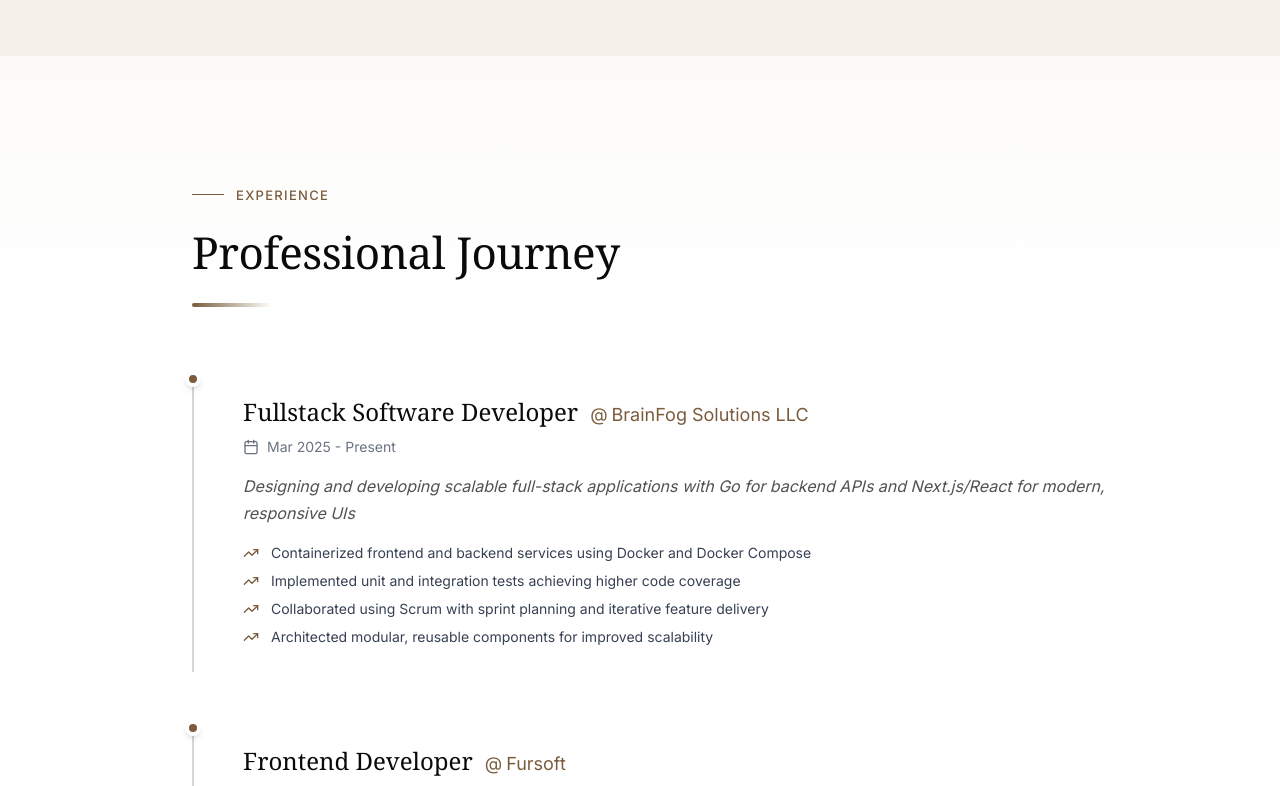
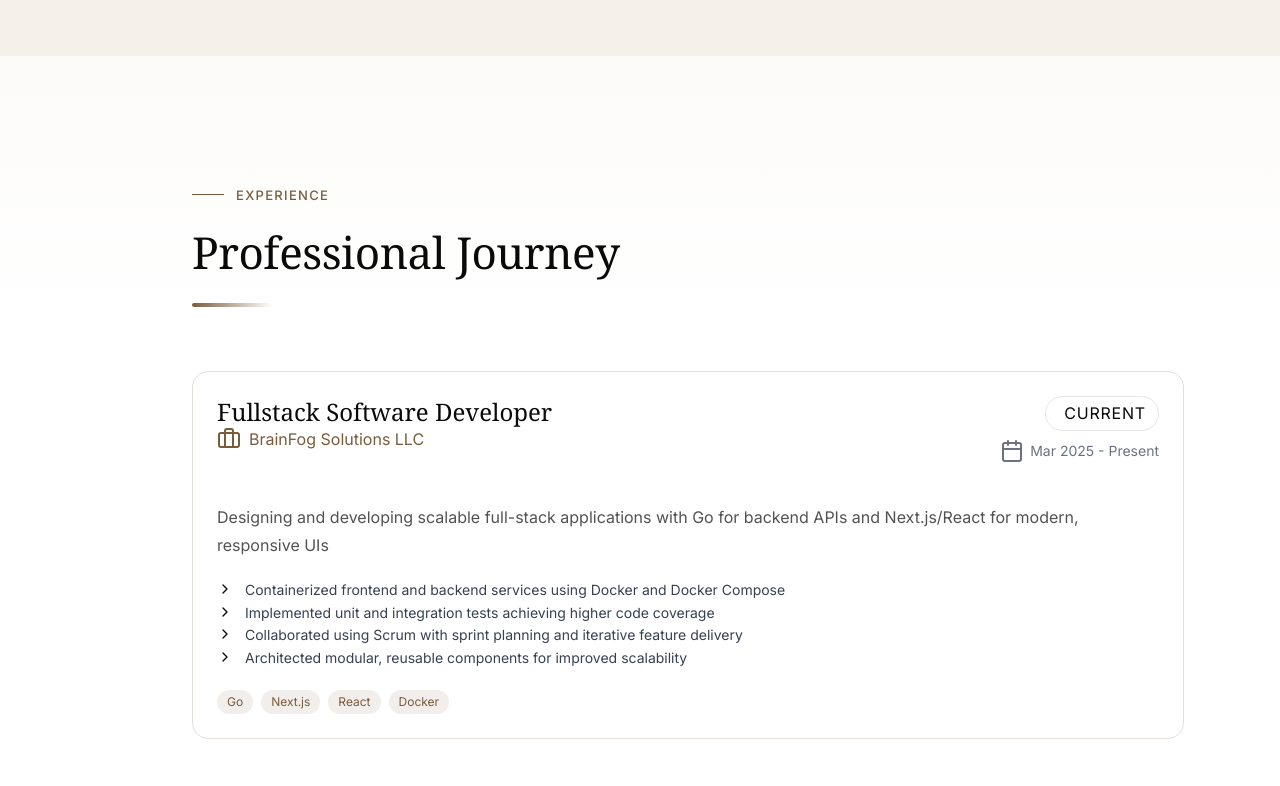
Before and after one commit to TerrenceMurray/PersonalPortfolio, a React (Vite) app: page / in a window 1280 px wide. Shown: the part 2000-2786 px from the top of the page. Built offline with nearby package versions, Linux system fonts and the light colour scheme; a web font is replaced by a local one.

Commit message:
Update projects and experience sections

```diff
--- a/src/components/Experience.tsx
+++ b/src/components/Experience.tsx
@@ -1,4 +1,4 @@
-import { Calendar, TrendingUp } from 'lucide-react';
+import { Calendar, ChevronRight, Briefcase } from 'lucide-react';
 import { SectionDivider } from './SectionDivider';
 import { AnimatedSection } from './AnimatedSection';
 
@@ -8,6 +8,7 @@ const experiences = [
     title: 'Fullstack Software Developer',
     company: 'BrainFog Solutions LLC',
     period: 'Mar 2025 - Present',
+    isCurrent: true,
     description: 'Designing and developing scalable full-stack applications with Go for backend APIs and Next.js/React for modern, responsive UIs',
     achievements: [
       'Containerized frontend and backend services using Docker and Docker Compose',
@@ -15,12 +16,14 @@ const experiences = [
       'Collaborated using Scrum with sprint planning and iterative feature delivery',
       'Architected modular, reusable components for improved scalability',
     ],
+    tags: ['Go', 'Next.js', 'React', 'Docker'],
   },
   {
     id: '2',
     title: 'Frontend Developer',
     company: 'Fursoft',
     period: 'Aug 2023 - Dec 2024',
+    isCurrent: false,
     description: 'Designed and built responsive web and mobile interfaces for a pet grooming platform using Next.js and modern React frameworks',
     achievements: [
       'Developed and maintained a comprehensive Figma design system',
@@ -28,29 +31,34 @@ const experiences = [
       'Enhanced UI testing and documentation with Storybook',
       'Ensured design consistency using component-based architecture and Tailwind CSS',
     ],
+    tags: ['Next.js', 'React', 'Figma', 'Storybook'],
   },
   {
     id: '3',
     title: 'Software Developer Intern',
     company: 'Coded Arts',
     period: 'Jul 2022 - Jan 2023',
+    isCurrent: false,
     description: 'Internship focused on game development, 3D tooling, and interactive web experiences in Port of Spain, Trinidad and Tobago',
     achievements: [
       'Co-developed an interactive game using Unity and C#',
       'Built a custom Autodesk Maya tool to streamline 3D artist workflows',
       'Developed a Three.js-based 3D prototype for interactive web models',
     ],
+    tags: ['Unity', 'C#', 'Three.js', 'Maya'],
   },
   {
     id: '4',
     title: 'Web Developer (Freelance)',
     company: 'Tobago Performing Arts Company',
     period: '2022',
+    isCurrent: false,
     description: 'Built a mobile-friendly booking website for the "Bitter Cassava" theatrical production',
     achievements: [
       'Increased online ticket sales through improved site performance',
       'Enhanced customer satisfaction with better accessibility',
     ],
+    tags: ['HTML', 'CSS', 'JavaScript'],
   },
 ];
 
@@ -72,45 +80,80 @@ export function Experience() {
           <div className="w-16 sm:w-20 h-1 bg-gradient-to-r from-[var(--color-rich-brown)] to-transparent rounded-full"></div>
         </div>
 
-        <div className="space-y-8 sm:space-y-10 lg:space-y-12">
+        <div className="space-y-6 sm:space-y-8 lg:space-y-10">
           {experiences.map((exp, index) => (
-            <AnimatedSection key={exp.id} delay={index * 0.2}>
-              <div className="group relative pl-5 sm:pl-6 lg:pl-8 border-l-2 border-gray-300 hover:border-[var(--color-rich-brown)] transition-colors duration-300">
-                {/* Timeline dot with pulse effect */}
-                <div className="absolute left-[-9px] top-0">
-                  <div className="relative">
-                    <div className="w-4 h-4 bg-[var(--color-rich-brown)] border-4 border-white group-hover:scale-125 transition-transform duration-300 rounded-full shadow-md"></div>
-                    <div className="absolute inset-0 w-4 h-4 bg-[var(--color-rich-brown)] rounded-full animate-ping opacity-0 group-hover:opacity-75"></div>
-                  </div>
-                </div>
+            <AnimatedSection key={exp.id} delay={index * 0.15}>
+              <div className="group relative">
+                {/* Left accent rail */}
+                <div className={`hidden sm:block absolute left-0 top-6 bottom-6 rounded-full transition-colors duration-300 ${
+                  exp.isCurrent
+                    ? 'w-1 bg-gradient-to-b from-[var(--color-rich-brown)] via-[var(--color-accent-gold)] to-[var(--color-rich-brown)]/20'
+                    : 'w-0.5 bg-gray-200 group-hover:bg-[var(--color-rich-brown)]/40'
+                }`} />
 
-                <div className="relative bg-white/60 backdrop-blur-md border border-white/40 group-hover:border-[var(--color-rich-brown)]/40 group-hover:shadow-xl transition-all duration-300 rounded-xl p-4 sm:p-5 lg:p-6 -ml-2">
-                  <div className="space-y-3 sm:space-y-4">
-                    <div>
-                      <div className="flex flex-col sm:flex-row sm:flex-wrap sm:items-baseline gap-1 sm:gap-2 lg:gap-3 mb-2">
-                        <h3 className="group-hover:text-[var(--color-rich-brown)] transition-colors">{exp.title}</h3>
-                        <span className="text-[var(--color-rich-brown)] text-sm sm:text-base lg:text-lg inline-flex items-center gap-1">
-                          <span className="hidden sm:inline">@</span>{exp.company}
-                        </span>
+                {/* Card */}
+                <div className={`sm:ml-8 relative rounded-2xl overflow-hidden transition-all duration-300 ${
+                  exp.isCurrent
+                    ? 'bg-[var(--color-cream)]/60 backdrop-blur-md border border-[var(--color-rich-brown)]/20 p-6 sm:p-7 lg:p-8 shadow-sm hover:shadow-xl hover:border-[var(--color-rich-brown)]/40'
+                    : 'bg-white/60 backdrop-blur-md border border-white/40 p-5 sm:p-6 lg:p-7 hover:border-[var(--color-rich-brown)]/40 hover:shadow-xl'
+                }`}>
+                  {/* Corner accent */}
+                  {exp.isCurrent ? (
+                    <div className="absolute top-0 right-0 w-20 sm:w-24 h-20 sm:h-24 bg-gradient-to-br from-[var(--color-accent-gold)]/8 to-transparent rounded-tr-2xl pointer-events-none" />
+                  ) : (
+                    <div className="absolute top-0 right-0 w-16 sm:w-20 h-16 sm:h-20 bg-gradient-to-br from-[var(--color-rich-brown)]/5 to-transparent rounded-tr-2xl opacity-0 group-hover:opacity-100 transition-opacity duration-300 pointer-events-none" />
+                  )}
+
+                  {/* Header */}
+                  <div className="flex flex-col sm:flex-row sm:items-start sm:justify-between gap-3 sm:gap-4 mb-4 sm:mb-5">
+                    <div className="space-y-1.5">
+                      <h3 className="group-hover:text-[var(--color-rich-brown)] transition-colors duration-300">{exp.title}</h3>
+                      <div className="flex items-center gap-2 text-[var(--color-rich-brown)]">
+                        <Briefcase className="w-3.5 h-3.5 flex-shrink-0" />
+                        <span className="text-sm sm:text-base font-medium">{exp.company}</span>
                       </div>
-                      <div className="flex items-center gap-2 text-gray-500 text-xs sm:text-sm">
-                        <Calendar className="w-3 h-3 sm:w-4 sm:h-4" />
+                    </div>
+                    <div className="flex flex-col items-start sm:items-end gap-2">
+                      {exp.isCurrent && (
+                        <div className="flex items-center gap-1.5 px-3 py-1 bg-[var(--color-forest-green)]/10 border border-[var(--color-forest-green)]/20 rounded-full">
+                          <span className="w-1.5 h-1.5 bg-[var(--color-forest-green)] rounded-full animate-pulse" />
+                          <span className="text-[11px] font-medium uppercase tracking-wider text-[var(--color-forest-green)]">Current</span>
+                        </div>
+                      )}
+                      <div className="flex items-center gap-1.5 text-gray-500 text-xs sm:text-sm">
+                        <Calendar className="w-3.5 h-3.5" />
                         <span>{exp.period}</span>
                       </div>
                     </div>
-                    <p className="text-gray-700 italic text-sm sm:text-base">{exp.description}</p>
-                    <ul className="space-y-2">
-                      {exp.achievements.map((achievement, idx) => (
-                        <li key={idx} className="flex items-start gap-2 sm:gap-3 text-xs sm:text-sm group/item">
-                          <TrendingUp className="w-3 h-3 sm:w-4 sm:h-4 text-[var(--color-rich-brown)] mt-0.5 flex-shrink-0 group-hover/item:scale-110 transition-transform" />
-                          <span className="text-gray-700">{achievement}</span>
-                        </li>
-                      ))}
-                    </ul>
                   </div>
 
-                  {/* Corner accent */}
-                  <div className="absolute top-0 right-0 w-12 sm:w-16 h-12 sm:h-16 bg-gradient-to-br from-[var(--color-rich-brown)]/5 to-transparent rounded-tr-xl opacity-0 group-hover:opacity-100 transition-opacity duration-300"></div>
+                  {/* Divider */}
+                  <div className="h-px bg-gradient-to-r from-[var(--color-rich-brown)]/10 via-[var(--color-rich-brown)]/5 to-transparent mb-4 sm:mb-5" />
+
+                  {/* Description */}
+                  <p className="text-gray-600 text-sm sm:text-base leading-relaxed mb-4 sm:mb-5">{exp.description}</p>
+
+                  {/* Achievements */}
+                  <ul className="space-y-2.5 sm:space-y-3 mb-4 sm:mb-5">
+                    {exp.achievements.map((achievement, idx) => (
+                      <li key={idx} className="flex items-start gap-2.5 sm:gap-3 text-sm group/item">
+                        <ChevronRight className="w-4 h-4 text-[var(--color-rich-brown)]/60 mt-0.5 flex-shrink-0 group-hover/item:text-[var(--color-rich-brown)] group-hover/item:translate-x-0.5 transition-all duration-200" />
+                        <span className="text-gray-700 leading-relaxed">{achievement}</span>
+                      </li>
+                    ))}
+                  </ul>
+
+                  {/* Tech tags */}
+                  <div className="flex flex-wrap gap-1.5 sm:gap-2">
+                    {exp.tags.map((tag, idx) => (
+                      <span
+                        key={idx}
+                        className="px-2.5 py-1 text-xs font-medium bg-[var(--color-rich-brown)]/10 text-[var(--color-rich-brown)] rounded-full"
+                      >
+                        {tag}
+                      </span>
+                    ))}
+                  </div>
                 </div>
               </div>
             </AnimatedSection>
--- a/src/components/Projects.tsx
+++ b/src/components/Projects.tsx
@@ -4,11 +4,28 @@ import { ImageWithFallback } from './figma/ImageWithFallback';
 import { AnimatedSection } from './AnimatedSection';
 import portfolioMockup from '../assets/portfolio-mockup.png';
 import courseSchedulerMockup from '../assets/course-scheduler-mockup.png';
+import helpDeskMockup from '../assets/macbook-pro-template-being-used-next-to-a-water-bottle-a19519.png';
 
 const projects = [
   {
     id: 1,
+    title: 'Help Desk Rostering',
+    type: 'Fullstack',
+    techSummary: 'React + TypeScript + Go',
+    status: 'Active' as const,
+    description: 'A fullstack web application to aid staff at The University of the West Indies, St. Augustine with scheduling students for the help desk program and managing payments.',
+    tags: ['React', 'TypeScript', 'Go', 'Python', 'Docker', 'Microservice'],
+    githubLink: 'https://github.com/HDR3604/HelpDeskRostering',
+    liveLink: 'https://helpdesk.terrencemurray.work',
+    featured: true,
+    image: helpDeskMockup
+  },
+  {
+    id: 2,
     title: 'Course Scheduler',
+    type: 'Fullstack',
+    techSummary: 'React + Go + PostgreSQL',
+    status: 'Completed' as const,
     description: 'An automated course scheduling system that generates optimal timetables by matching courses to available rooms based on capacity, room type requirements, and time constraints.',
     tags: ['React', 'Go', 'PostgreSQL', 'TailwindCSS', 'Docker'],
     githubLink: 'https://github.com/TerrenceMurray/CourseScheduler',
@@ -17,8 +34,11 @@ const projects = [
     image: courseSchedulerMockup
   },
   {
-    id: 2,
+    id: 3,
     title: 'Personal Portfolio',
+    type: 'Frontend',
+    techSummary: 'React + TypeScript + Vite',
+    status: 'Active' as const,
     description: 'A modern, responsive portfolio website built with React and TypeScript. Features smooth animations, glass-morphism design, and optimized performance.',
     tags: ['React', 'TypeScript', 'TailwindCSS', 'Framer Motion', 'Vite'],
     githubLink: 'https://github.com/TerrenceMurray/PersonalPortfolio',
@@ -57,8 +77,11 @@ export function Projects() {
               <article
                 key={project.id}
                 aria-label={`Project: ${project.title}`}
-                className="group bg-white rounded-2xl overflow-hidden shadow-sm hover:shadow-lg transition-all duration-300 flex flex-col"
+                className="group relative bg-white/60 backdrop-blur-md border border-white/40 rounded-2xl overflow-hidden hover:border-[var(--color-rich-brown)]/40 hover:shadow-xl transition-all duration-300 flex flex-col"
               >
+                {/* Corner accent */}
+                <div className="absolute bottom-0 right-0 w-16 sm:w-20 h-16 sm:h-20 bg-gradient-to-br from-transparent to-[var(--color-rich-brown)]/5 rounded-br-2xl opacity-0 group-hover:opacity-100 transition-opacity duration-300 z-10 pointer-events-none" />
+
                 {/* Image */}
                 <div className="relative h-48 sm:h-52 overflow-hidden">
                   <img
@@ -66,19 +89,34 @@ export function Projects() {
                     alt={project.title}
                     className="w-full h-full object-cover object-top transition-transform duration-500 group-hover:scale-105"
                   />
+                  <div className="absolute inset-0 bg-gradient-to-t from-black/10 to-transparent pointer-events-none" />
                   {project.featured && (
                     <div className="absolute top-3 left-3 flex items-center gap-1.5 px-2.5 py-1 bg-[var(--color-luxury-black)]/90 backdrop-blur-sm text-white rounded-full shadow-lg">
                       <Sparkles className="w-3 h-3 fill-white" />
                       <span className="text-[10px] uppercase tracking-wider">Featured</span>
                     </div>
                   )}
+                  <div className="absolute top-3 right-3 px-2.5 py-1 bg-white/80 backdrop-blur-sm text-[var(--color-rich-brown)] rounded-full shadow-sm">
+                    <span className="text-[10px] font-medium uppercase tracking-wider">{project.type}</span>
+                  </div>
                 </div>
+
+                {/* Divider */}
+                <div className="h-px bg-gradient-to-r from-transparent via-[var(--color-rich-brown)]/20 to-transparent" />
 
                 {/* Content */}
                 <div className="flex-1 p-5 sm:p-6 flex flex-col">
-                  <h3 className="text-lg font-semibold text-[var(--color-luxury-black)] mb-2">
+                  <h3 className="text-lg font-semibold text-[var(--color-luxury-black)] mb-2 group-hover:text-[var(--color-rich-brown)] transition-colors duration-300">
                     {project.title}
                   </h3>
+
+                  <div className="flex items-center justify-between mb-3">
+                    <p className="text-xs text-gray-500">{project.techSummary}</p>
+                    <span className={`inline-flex items-center gap-1 text-[10px] font-medium uppercase tracking-wider ${project.status === 'Active' ? 'text-[var(--color-forest-green)]' : 'text-gray-400'}`}>
+                      <span className={`w-1.5 h-1.5 rounded-full ${project.status === 'Active' ? 'bg-[var(--color-forest-green)]' : 'bg-gray-400'}`} />
+                      {project.status}
+                    </span>
+                  </div>
 
                   <p className="text-sm text-gray-600 leading-relaxed mb-4 flex-1">
                     {project.description}
@@ -88,7 +126,7 @@ export function Projects() {
                     {project.tags.map((tag, index) => (
                       <span
                         key={index}
-                        className="px-2.5 py-1 text-xs font-medium bg-gray-100 text-gray-600 rounded-full"
+                        className="px-2.5 py-1 text-xs font-medium bg-[var(--color-rich-brown)]/10 text-[var(--color-rich-brown)] rounded-full"
                       >
                         {tag}
                       </span>
@@ -101,7 +139,7 @@ export function Projects() {
                       href={project.githubLink}
                       target="_blank"
                       rel="noopener noreferrer"
-                      className="inline-flex items-center gap-2 px-4 py-2 text-sm bg-[var(--color-luxury-black)] text-white rounded-full hover:bg-[var(--color-rich-brown)] transition-colors"
+                      className="inline-flex items-center gap-2 px-4 py-2 text-sm bg-[var(--color-luxury-black)] text-white rounded-full hover:bg-[var(--color-rich-brown)] transition-all duration-300 hover:scale-105"
                     >
                       <Github className="w-4 h-4" />
                       GitHub
@@ -110,7 +148,7 @@ export function Projects() {
                       href={project.liveLink}
                       target="_blank"
                       rel="noopener noreferrer"
-                      className="inline-flex items-center gap-2 px-4 py-2 text-sm border border-[var(--color-rich-brown)] text-[var(--color-rich-brown)] rounded-full hover:bg-[var(--color-rich-brown)] hover:text-white transition-colors"
+                      className="inline-flex items-center gap-2 px-4 py-2 text-sm border border-[var(--color-rich-brown)] text-[var(--color-rich-brown)] rounded-full hover:bg-[var(--color-rich-brown)] hover:text-white transition-all duration-300 hover:scale-105"
                     >
                       <ExternalLink className="w-4 h-4" />
                       Live Demo
```
Also changed, not shown: src/components/Navigation.tsx (+94 -105 lines), 2 other files (tests, documents, lock files or other folders).
